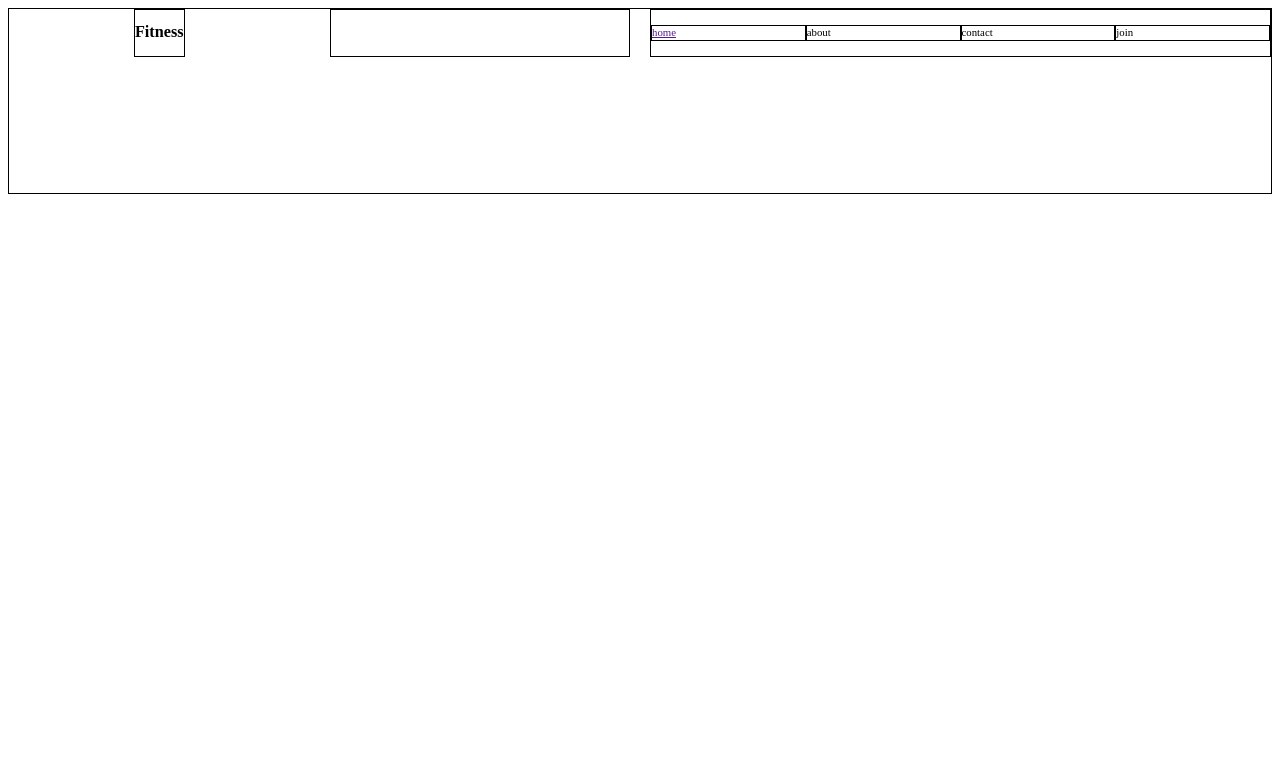
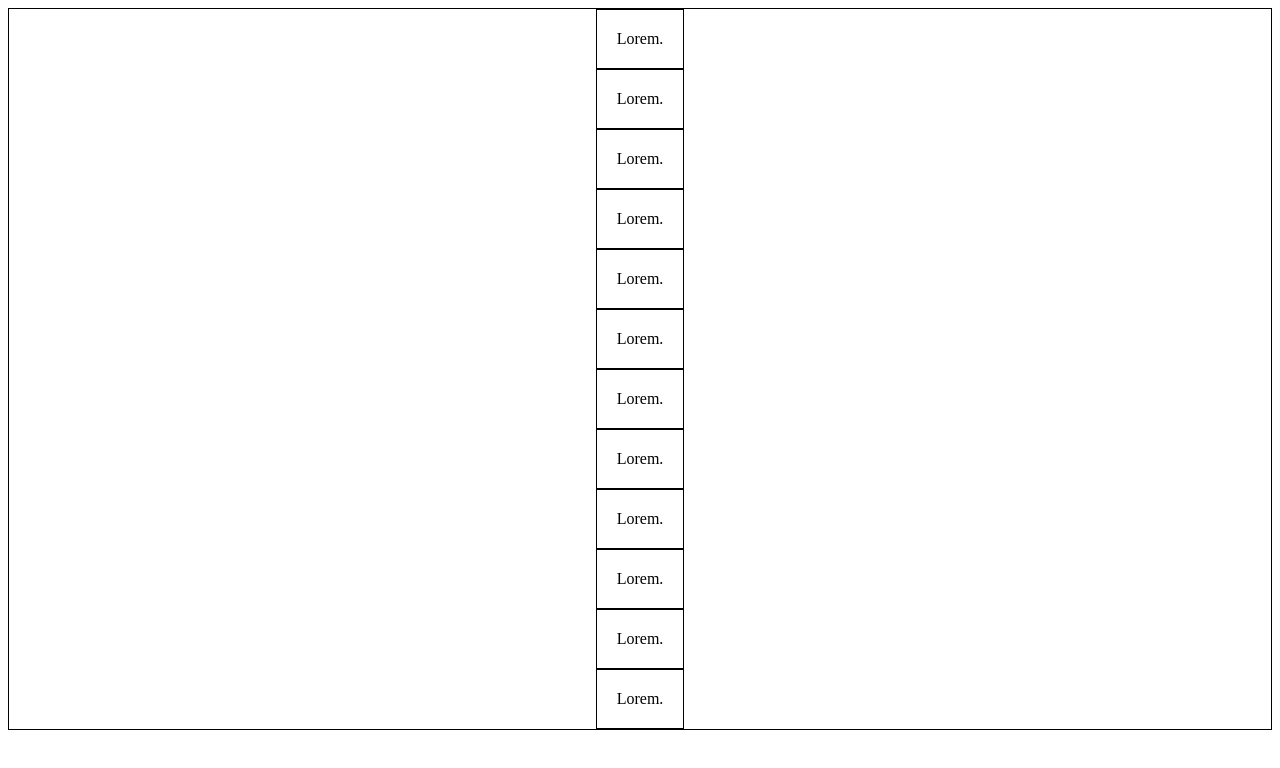
Before and after one commit to DexZed/Programming-Hero-Assignment-2, a plain HTML site: page exp2.html in a window 1280 px wide. Drawn offline with Linux system fonts and the light colour scheme.

Commit message:
grid practice

```diff
--- a/exp2.html
+++ b/exp2.html
@@ -1,89 +1,39 @@
 <!DOCTYPE html>
 <html lang="en">
-
 <head>
     <meta charset="UTF-8">
     <meta name="viewport" content="width=device-width, initial-scale=1.0">
     <title>Document</title>
     <style>
-        body {
-            font-size: 67.5%;
+        .container{
+            display: grid;
+            grid-template-columns: auto;
+            grid-template-rows: auto;
+            border: thin solid black;
+            justify-content: center;
+
+
         }
-
-        div {
-            border: thin solid black;
-        }
-
-        .container {
-            display: grid;
-            grid-template-columns: repeat(4, 1fr);
-            grid-template-rows: repeat(3, 1fr);
-            gap: 20px 20px;
-            grid-auto-flow: row;
-            grid-template-areas:
-                "heading ntlger nav nav"
-                ". . . ."
-                ". . . .";
-                justify-content: space-around;
-        }
-
-        .heading {
-            grid-area: heading;
-            justify-self: center;
-            align-self: center;
-        }
-
-        .nav {
-            display: grid;
-            grid-template-columns: repeat(4, 1fr);
-            grid-template-rows: repeat(3, 1fr);
-            gap: 0px 0px;
-            grid-auto-flow: row;
-            grid-template-areas:
-                ". . . ."
-                "l1 l2 l3 l4"
-                ". . . .";
-            grid-area: nav;
-        }
-
-        .l1 {
-            grid-area: l1;
-        }
-
-        .l2 {
-            grid-area: l2;
-        }
-
-        .l3 {
-            grid-area: l3;
-        }
-
-        .l4 {
-            grid-area: l4;
-        }
-
-        .ntlger {
-            grid-area: ntlger;
+        .items{
+            padding: 20px;
+             border: thin solid black;;
         }
     </style>
 </head>
-
 <body>
-    <section>
-        <div class="container">
-            <div class="heading">
-                <h1>Fitness</h1>
-            </div>
-            <div class="ntlger"></div>
-            <div class="nav">
-                <div class="l1"><a href="">home</a></div>
-                <div class="l2">about</div>
-                <div class="l3">contact</div>
-                <div class="l4">join</div>
-            </div>
-
-        </div>
-    </section>
+    <div class="container">
+        <div class="items d-1">Lorem.</div>
+        <div class="items d-2">Lorem.</div>
+        <div class="items d-3">Lorem.</div>
+        <div class="items d-4">Lorem.</div>
+        <div class="items d-5">Lorem.</div>
+        <div class="items d-6">Lorem.</div>
+        <div class="items d-7">Lorem.</div>
+        <div class="items d-8">Lorem.</div>
+        <div class="items d-9">Lorem.</div>
+        <div class="items d-10">Lorem.</div>
+        <div class="items d-11">Lorem.</div>
+        <div class="items d-12">Lorem.</div>
+    </div>
 </body>
-
 </html>
```
